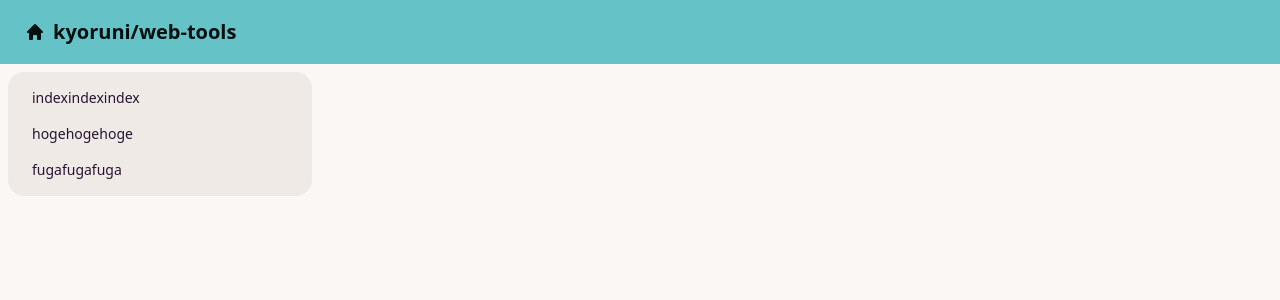
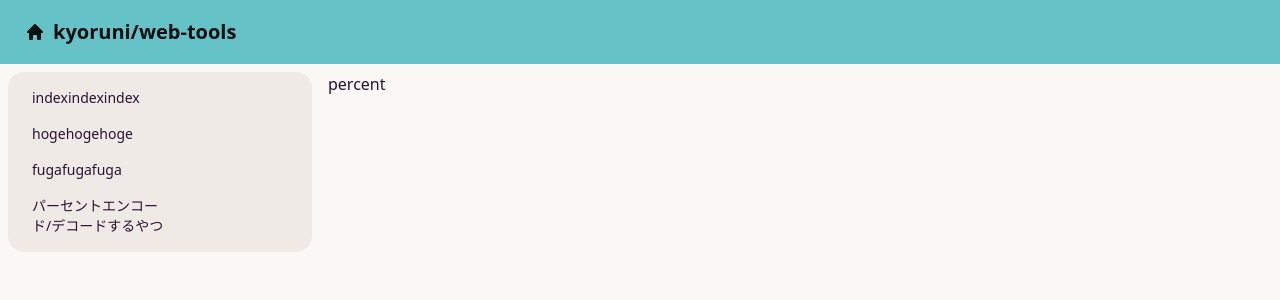
Before and after one commit to kyoruni/web-tools, a Nuxt app: page /percent-endecode in a window 1280 px wide. Shown: the top 300 px of the page. Built offline with nearby package versions, Linux system fonts and the light colour scheme.

Commit message:
:wrench: ページ追加

```diff
--- a/components/Menu.vue
+++ b/components/Menu.vue
@@ -4,6 +4,7 @@
       <li><nuxt-link to="/">indexindexindex</nuxt-link></li>
       <li><nuxt-link to="/hoge">hogehogehoge</nuxt-link></li>
       <li><nuxt-link to="/fuga">fugafugafuga</nuxt-link></li>
+      <li><nuxt-link to="/percent-endecode">パーセントエンコード/デコードするやつ</nuxt-link></li>
     </ul>
   </nav>
 </template>
--- /dev/null
+++ b/pages/percent-endecode.vue
@@ -0,0 +1,5 @@
+<template>
+  <div class="percent-endecode">
+    percent
+  </div>
+</template>
```
